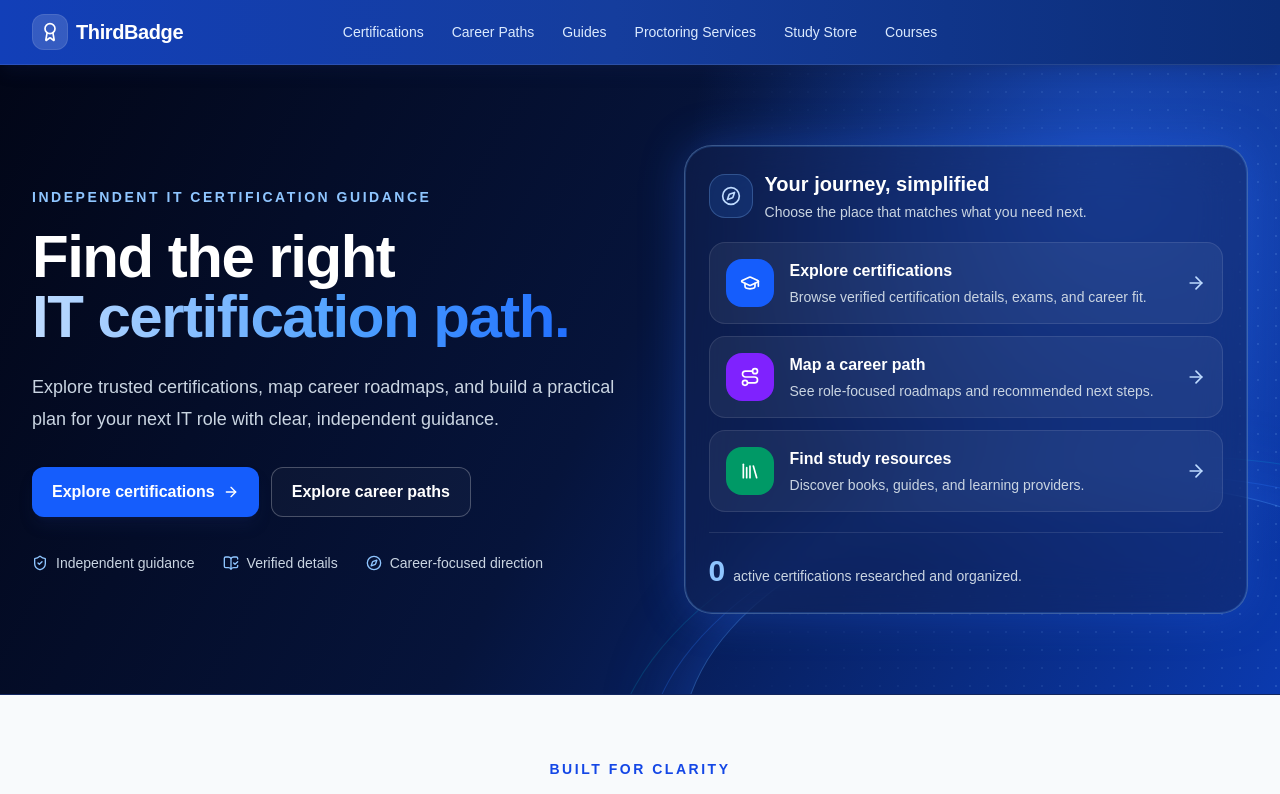
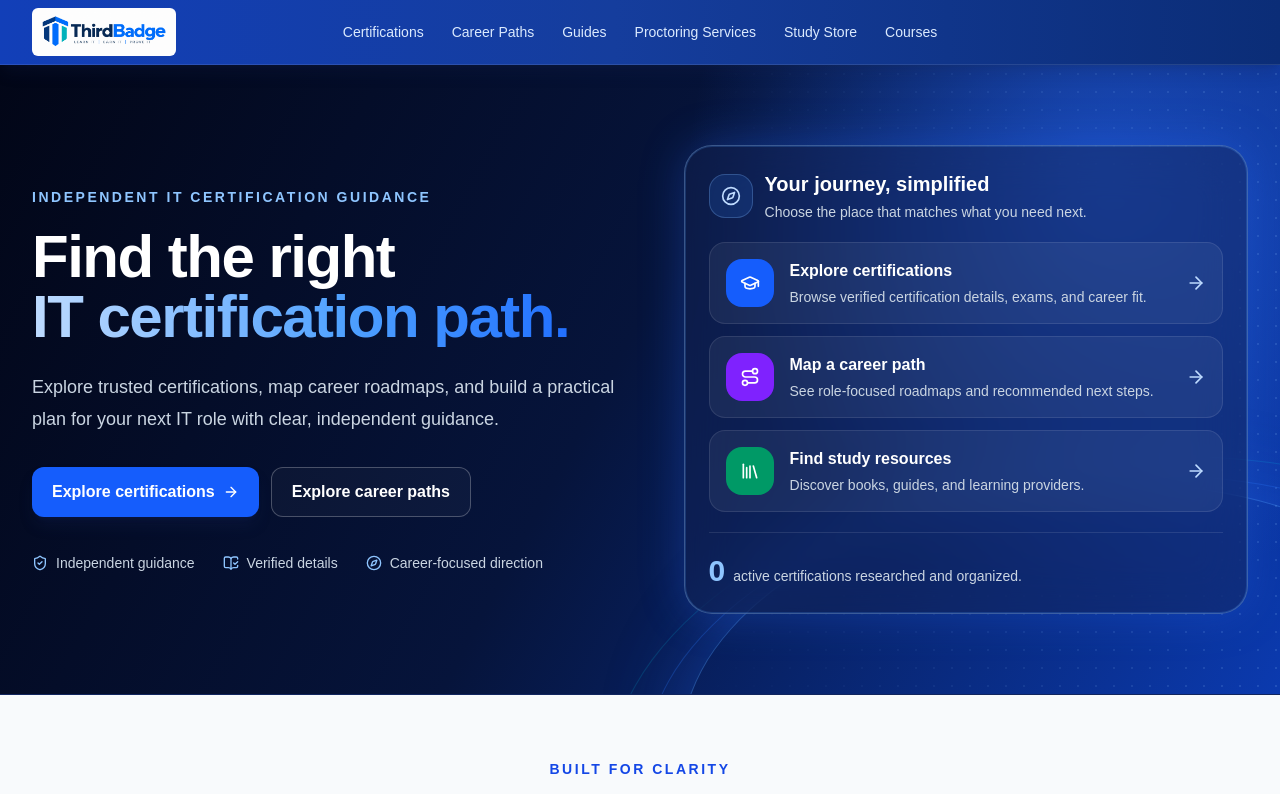
Before and after one commit to nimboxa-maker/badgely, a Next.js app: page / in a window 1280 px wide. Shown: the top 794 px of the page. Built offline with nearby package versions, Linux system fonts and the light colour scheme; no server answers; the database is empty.

Commit message:
Use ThirdBadge logo in site header

```diff
--- a/components/layout/site-header.tsx
+++ b/components/layout/site-header.tsx
@@ -1,5 +1,5 @@
+import Image from "next/image";
 import Link from "next/link";
-import { Award } from "lucide-react";
 import { MobileNav } from "@/components/layout/mobile-nav";
 
 const links = [
@@ -17,14 +17,17 @@ export function SiteHeader() {
       <div className="relative mx-auto flex h-16 max-w-7xl items-center justify-between px-4 sm:px-6 lg:px-8">
         <Link
           href="/"
-          className="inline-flex items-center gap-2 rounded-lg font-bold tracking-tight text-white focus-visible:outline-2 focus-visible:outline-white"
+          className="inline-flex items-center rounded-lg focus-visible:outline-2 focus-visible:outline-white"
           aria-label="ThirdBadge home"
         >
-          <span className="flex size-9 items-center justify-center rounded-xl bg-white/15 ring-1 ring-inset ring-white/10">
-            <Award className="size-5" aria-hidden="true" />
-          </span>
-
-          <span className="text-xl">ThirdBadge</span>
+          <Image
+            src="/brand/thirdbadge-logo.png"
+            alt="ThirdBadge — Learn It | Earn It | Prove It"
+            width={260}
+            height={87}
+            priority
+            className="h-12 w-auto rounded-md"
+          />
         </Link>
 
         <nav
```
